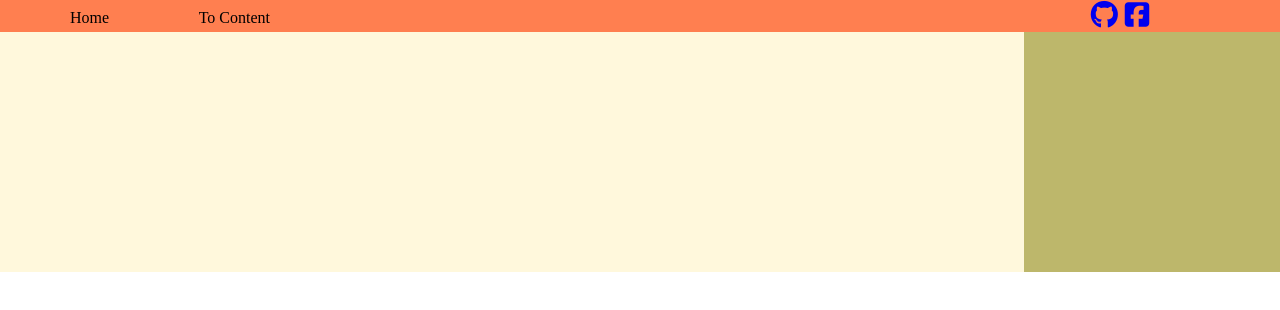
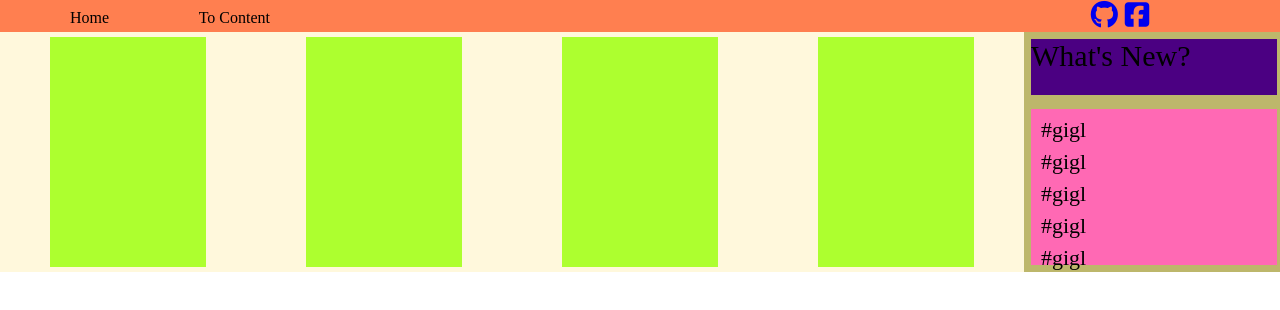
Before and after one commit to Chainruledydx/HtmlWebProgrammingPrac, a plain HTML site: page index.html in a window 1280 px wide. Drawn offline with Linux system fonts and the light colour scheme.

Commit message:
home, topic
home, topic

```diff
--- a/css/style.css
+++ b/css/style.css
@@ -33,17 +33,21 @@
   font-size: 28px;
 }
 
-.main-logo {
-  width: 24px;
-  height: 24px;
-  background-color: green;
-}
-
 .main-home {
   float: left;
   width: 80vw;
   height: 30vh;
   background-color: cornsilk;
+  display: flex;
+  justify-content: center;
+  align-items: center;
+}
+
+.main-home-logic {
+  width: 230px;
+  height: 230px;
+  background-color: greenyellow;
+  margin: 20px 50px 20px 50px;
 }
 
 .main-topic {
@@ -51,6 +55,29 @@
   width: 20vw;
   height: 30vh;
   background-color: darkkhaki;
+  display: flex;
+  flex-direction: column;
+}
+
+.main-topic-top {
+  width: 96%;
+  height: 25%;
+  margin: 7px;
+  background-color: indigo;
+  font-size: 30px;
+  line-height: normal;
+}
+
+.main-topic-bot {
+  width: 96%;
+  height: 65%;
+  margin: 7px;
+  background-color: hotpink;
+}
+
+.lili {
+  font-size: 22px;
+  margin: 10px;
 }
 
 .main-index {
--- a/index.html
+++ b/index.html
@@ -26,8 +26,24 @@
           ></a>
         </div>
       </div>
-      <div class="main-home"></div>
-      <div class="main-topic"></div>
+      <div class="main-home">
+        <div class="main-home-logic"></div>
+        <div class="main-home-logic"></div>
+        <div class="main-home-logic"></div>
+        <div class="main-home-logic"></div>
+      </div>
+      <div class="main-topic">
+        <div class="main-topic-top">What's New?</div>
+        <div class="main-topic-bot">
+          <ul>
+            <li class="lili">#gigl</li>
+            <li class="lili">#gigl</li>
+            <li class="lili">#gigl</li>
+            <li class="lili">#gigl</li>
+            <li class="lili">#gigl</li>
+          </ul>
+        </div>
+      </div>
       <div class="main-index"></div>
       <div class="main-content"></div>
     </div>
```
